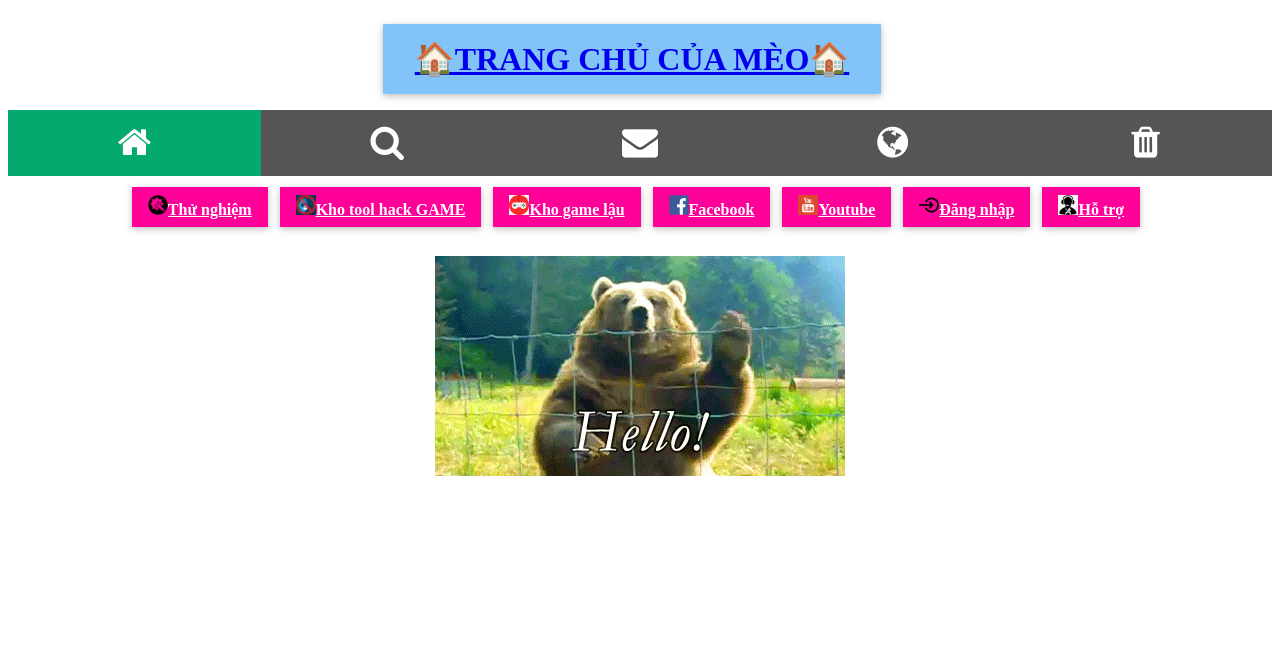
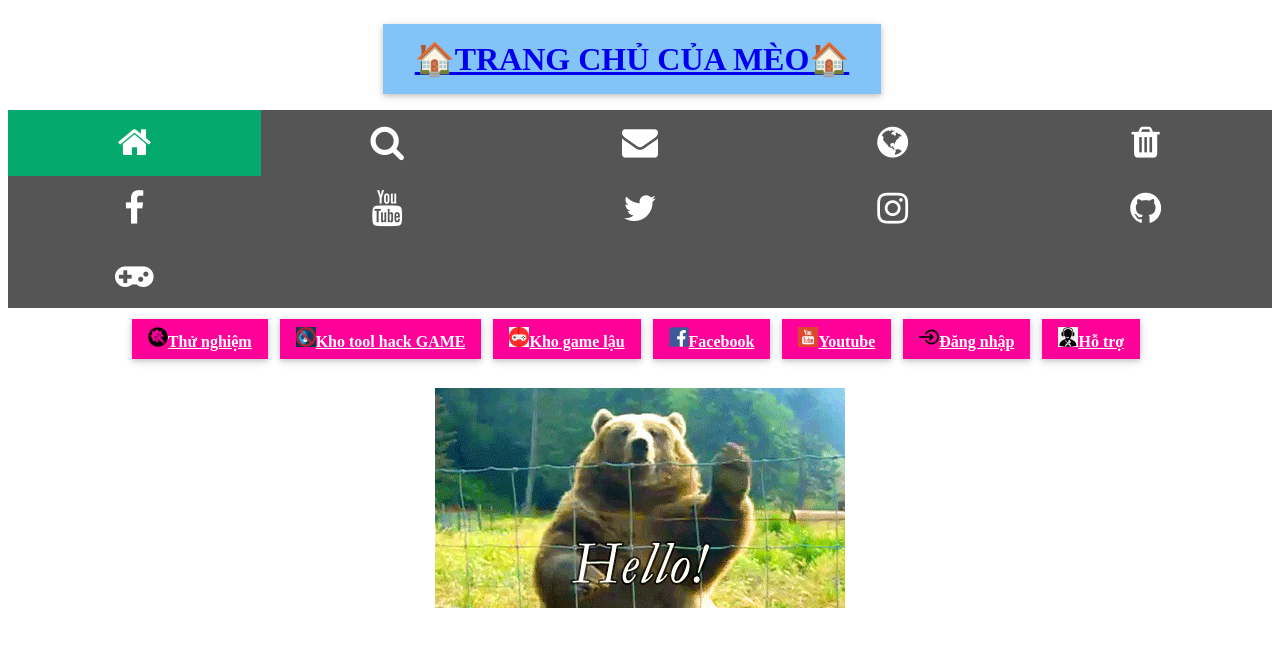
Before and after one commit to chatswt/kendykim193, a plain HTML site: page index.html in a window 1280 px wide. Drawn offline with Linux system fonts and the light colour scheme.

Commit message:
Update index.html

```diff
--- a/index.html
+++ b/index.html
@@ -19,6 +19,12 @@
             <a href="#"><i class="fa fa-envelope"></i></a>
             <a href="#"><i class="fa fa-globe"></i></a>
             <a href="#"><i class="fa fa-trash"></i></a>
+            <a href="#"><i class="fa fa-facebook"></i></a>
+            <a href="#"><i class="fa fa-youtube"></i></a>
+            <a href="#"><i class="fa fa-twitter"></i></a>
+            <a href="#"><i class="fa fa-instagram"></i></a>
+            <a href="#"><i class="fa fa-github"></i></a>
+            <a href="#"><i class="fa fa-gamepad"></i></a>
           </div>
     <table>
         <thead>
```
